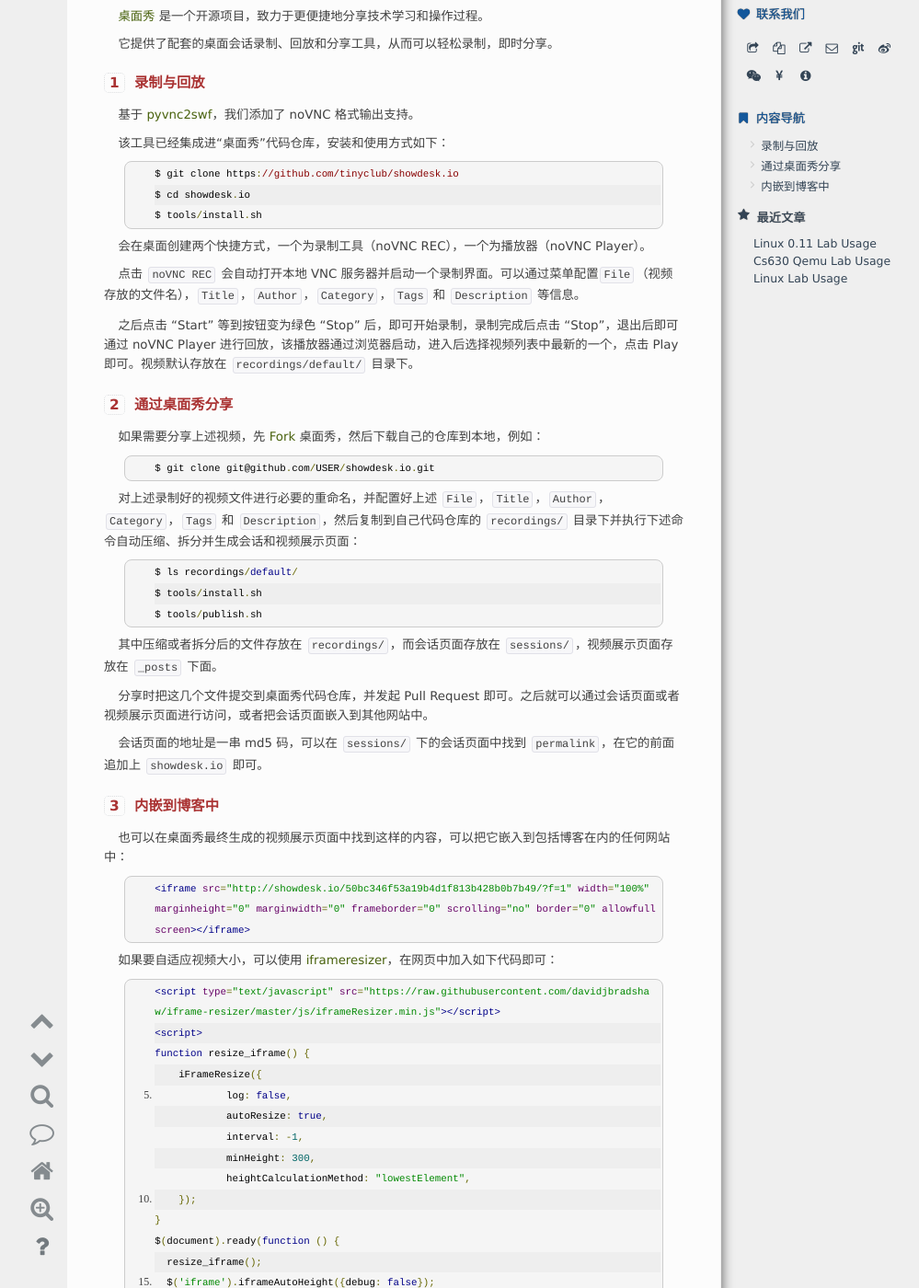
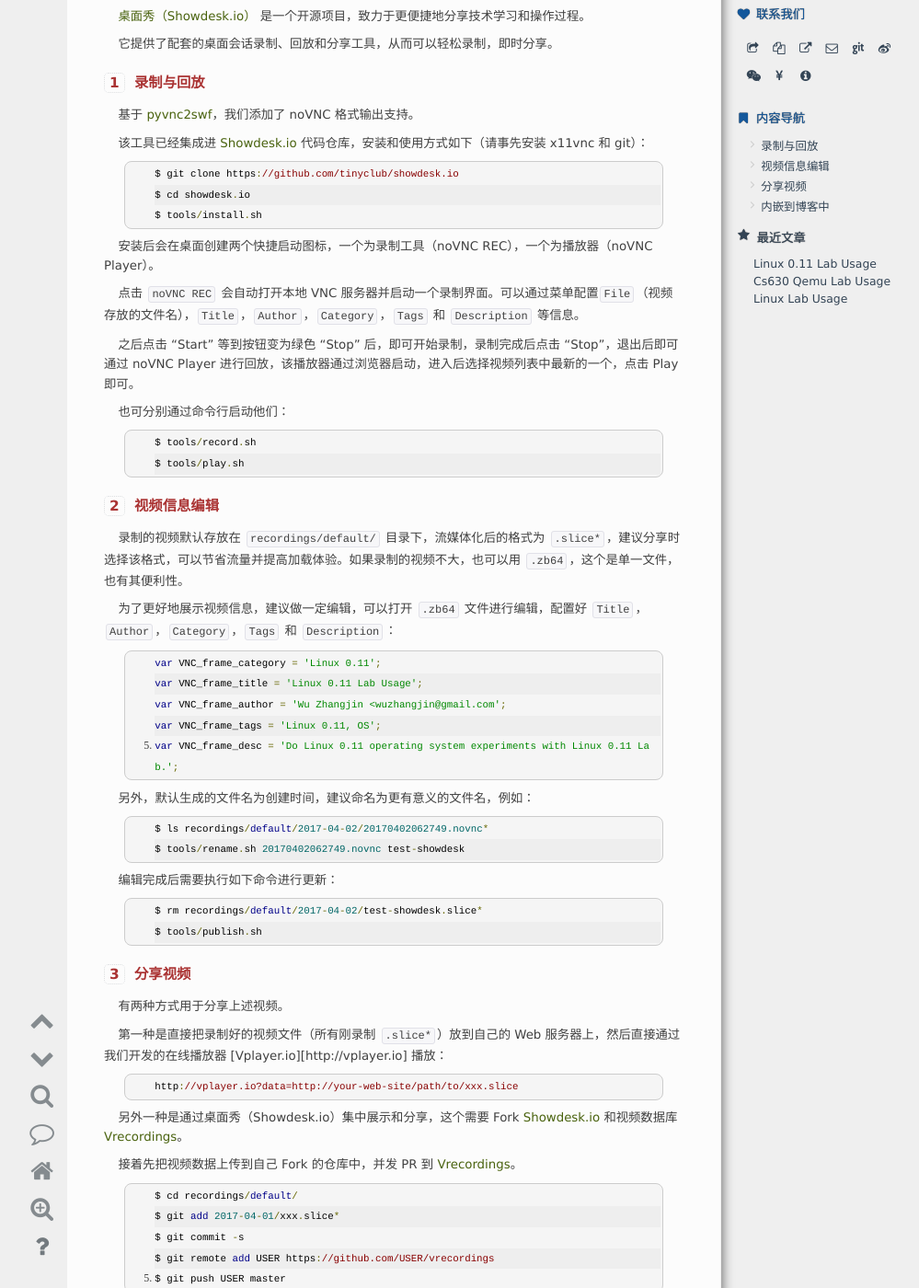
Before and after one commit to tinyclub/showdesk.io, a Jekyll site: the page built from pages/post.md, in a window 1280 px wide and 1400 px high, scrolled down 255 px. Shown: the whole window at 92% size, without its empty margins (88-1087 px from the left). Built offline with Jekyll 4.4.1, drawn with Linux system fonts in a browser that asks for light colours; comment, search, counter and statistics services are not loaded; some of the changed text lies outside the part shown.

Commit message:
Update document
Signed-off-by: Wu Zhangjin <wuzhangjin@gmail.com>

```diff
--- a/pages/post.md
+++ b/pages/post.md
@@ -8,7 +8,7 @@
 order: 30
 ---
 
-[桌面秀][1] 是一个开源项目，致力于更便捷地分享技术学习和操作过程。
+[桌面秀（Showdesk.io）][1] 是一个开源项目，致力于更便捷地分享技术学习和操作过程。
 
 它提供了配套的桌面会话录制、回放和分享工具，从而可以轻松录制，即时分享。
 
@@ -16,63 +16,105 @@
 
 基于 [pyvnc2swf][2]，我们添加了 noVNC 格式输出支持。
 
-该工具已经集成进“桌面秀”代码仓库，安装和使用方式如下：
+该工具已经集成进 [Showdesk.io][1] 代码仓库，安装和使用方式如下（请事先安装 x11vnc 和 git）：
 
     $ git clone https://github.com/tinyclub/showdesk.io
     $ cd showdesk.io
     $ tools/install.sh
 
-会在桌面创建两个快捷方式，一个为录制工具（noVNC REC），一个为播放器（noVNC Player）。
+安装后会在桌面创建两个快捷启动图标，一个为录制工具（noVNC REC），一个为播放器（noVNC Player）。
 
 点击 `noVNC REC` 会自动打开本地 VNC 服务器并启动一个录制界面。可以通过菜单配置`File`（视频存放的文件名），`Title`，`Author`，`Category`，`Tags` 和 `Description` 等信息。
 
-之后点击 "Start" 等到按钮变为绿色 "Stop" 后，即可开始录制，录制完成后点击 "Stop"，退出后即可通过 noVNC Player 进行回放，该播放器通过浏览器启动，进入后选择视频列表中最新的一个，点击 Play 即可。视频默认存放在 `recordings/default/` 目录下。
+之后点击 "Start" 等到按钮变为绿色 "Stop" 后，即可开始录制，录制完成后点击 "Stop"，退出后即可通过 noVNC Player 进行回放，该播放器通过浏览器启动，进入后选择视频列表中最新的一个，点击 Play 即可。
 
-## 通过桌面秀分享
+也可分别通过命令行启动他们：
 
-如果需要分享上述视频，先 [Fork][4] 桌面秀，然后下载自己的仓库到本地，例如：
+    $ tools/record.sh
+    $ tools/play.sh
 
-    $ git clone git@github.com/USER/showdesk.io.git
+## 视频信息编辑
 
-对上述录制好的视频文件进行必要的重命名，并配置好上述 `File`，`Title`，`Author`，`Category`，`Tags` 和 `Description`，然后复制到自己代码仓库的 `recordings/` 目录下并执行下述命令自动压缩、拆分并生成会话和视频展示页面：
+录制的视频默认存放在 `recordings/default/` 目录下，流媒体化后的格式为 `.slice*`，建议分享时选择该格式，可以节省流量并提高加载体验。如果录制的视频不大，也可以用 `.zb64`，这个是单一文件，也有其便利性。
 
-    $ ls recordings/default/
-    $ tools/install.sh
+为了更好地展示视频信息，建议做一定编辑，可以打开 `.zb64` 文件进行编辑，配置好 `Title`，`Author`，`Category`，`Tags` 和 `Description`：
+
+    var VNC_frame_category = 'Linux 0.11';
+    var VNC_frame_title = 'Linux 0.11 Lab Usage';
+    var VNC_frame_author = 'Wu Zhangjin <wuzhangjin@gmail.com';
+    var VNC_frame_tags = 'Linux 0.11, OS';
+    var VNC_frame_desc = 'Do Linux 0.11 operating system experiments with Linux 0.11 Lab.';
+
+另外，默认生成的文件名为创建时间，建议命名为更有意义的文件名，例如：
+
+    $ ls recordings/default/2017-04-02/20170402062749.novnc*
+    $ tools/rename.sh 20170402062749.novnc test-showdesk
+
+编辑完成后需要执行如下命令进行更新：
+
+    $ rm recordings/default/2017-04-02/test-showdesk.slice*
     $ tools/publish.sh
 
-其中压缩或者拆分后的文件存放在 `recordings/`，而会话页面存放在 `sessions/`，视频展示页面存放在 `_posts` 下面。
+## 分享视频
 
-分享时把这几个文件提交到桌面秀代码仓库，并发起 Pull Request 即可。之后就可以通过会话页面或者视频展示页面进行访问，或者把会话页面嵌入到其他网站中。
+有两种方式用于分享上述视频。
 
-会话页面的地址是一串 md5 码，可以在 `sessions/` 下的会话页面中找到 `permalink`，在它的前面追加上 `showdesk.io` 即可。
+第一种是直接把录制好的视频文件（所有刚录制 `.slice*`）放到自己的 Web 服务器上，然后直接通过我们开发的在线播放器 [Vplayer.io][http://vplayer.io] 播放：
+
+    http://vplayer.io?data=http://your-web-site/path/to/xxx.slice
+
+另外一种是通过桌面秀（Showdesk.io）集中展示和分享，这个需要 Fork [Showdesk.io][4] 和视频数据库 [Vrecordings][12]。
+
+接着先把视频数据上传到自己 Fork 的仓库中，并发 PR 到 [Vrecordings][11]。
+
+    $ cd recordings/default/
+    $ git add 2017-04-01/xxx.slice*
+    $ git commit -s
+    $ git remote add USER https://github.com/USER/vrecordings
+    $ git push USER master
+
+接着把会话和展示页面上传，并发 PR 到 [Showdesk.io][1]。
+
+    $ git add sessions/*xxx*
+    $ git add _post/*xxx*
+    $ git commit -s
+    $ git remote add USER https://github.com/USER/showdesk.io
+    $ git push USER gh-pages
+
+之后就可以通过会话页面或者视频展示页面进行访问，或者把会话页面嵌入到其他网站中。
+
+会话页面的地址是一串 md5 码，可以在 `sessions/` 下的会话页面中找到 `permalink`，在它的前面追加上 `showdesk.io` 即可，例如：
+
+    $ grep permalink sessions/2017-03-18-17-54-23-linux-0.11-lab.session.md
+    permalink: /50bc346f53a19b4d1f813b428b0b7b49/
 
 ## 内嵌到博客中
 
-也可以在桌面秀最终生成的视频展示页面中找到这样的内容，可以把它嵌入到包括博客在内的任何网站中：
+也可以在 Showdesk.io 最终生成的视频展示页面中找到这样的内容，可以把它嵌入到包括博客在内的任何网站中：
 
     <iframe src="http://showdesk.io/50bc346f53a19b4d1f813b428b0b7b49/?f=1" width="100%" marginheight="0" marginwidth="0" frameborder="0" scrolling="no" border="0" allowfullscreen></iframe>
 
 如果要自适应视频大小，可以使用 [iframeresizer][5]，在网页中加入如下代码即可：
 
+    <script type="text/javascript" src="https://code.jquery.com/jquery-1.10.1.min.js"></script>
     <script type="text/javascript" src="https://raw.githubusercontent.com/davidjbradshaw/iframe-resizer/master/js/iframeResizer.min.js"></script>
     <script>
-    function resize_iframe() {
+      function resize_iframe() {
         iFrameResize({
-                log: false,
-                autoResize: true,
-                interval: -1,
-                minHeight: 300,
-                heightCalculationMethod: "lowestElement",
+          log: false,
+          autoResize: true,
+          interval: -1,
+          minHeight: 300,
+          heightCalculationMethod: "lowestElement",
         });
-    }
+      }
 
-    $(document).ready(function () {
-      resize_iframe();
-      $('iframe').iframeAutoHeight({debug: false});
-    });
+      $(document).ready(function () {
+        resize_iframe();
+      });
     </script>
 
-也可自行下载上述 [iframeResizer.min.js][6] 到网页所在服务器。
+也可自行下载上述 [jquery][8] 和 [iframeResizer.min.js][6] 到网页所在服务器。
 
 [1]: https://github.com/tinyclub/showdesk.io
 [2]: https://github.com/tinyclub/pyvnc2swf
@@ -81,3 +123,7 @@
 [5]: https://github.com/davidjbradshaw/iframe-resizer
 [6]: https://raw.githubusercontent.com/davidjbradshaw/iframe-resizer/master/js/iframeResizer.min.js
 [7]: https://github.com/tinyclub/cloud-ubuntu
+[8]: https://code.jquery.com/jquery-1.10.1.min.js
+[9]: http://vplayer.io
+[11]: https://github.com/tinyclub/vrecordings
+[12]: https://github.com/tinyclub/vrecordings#fork-destination-box
```
Also changed, not shown: README.md, 1 other file.
